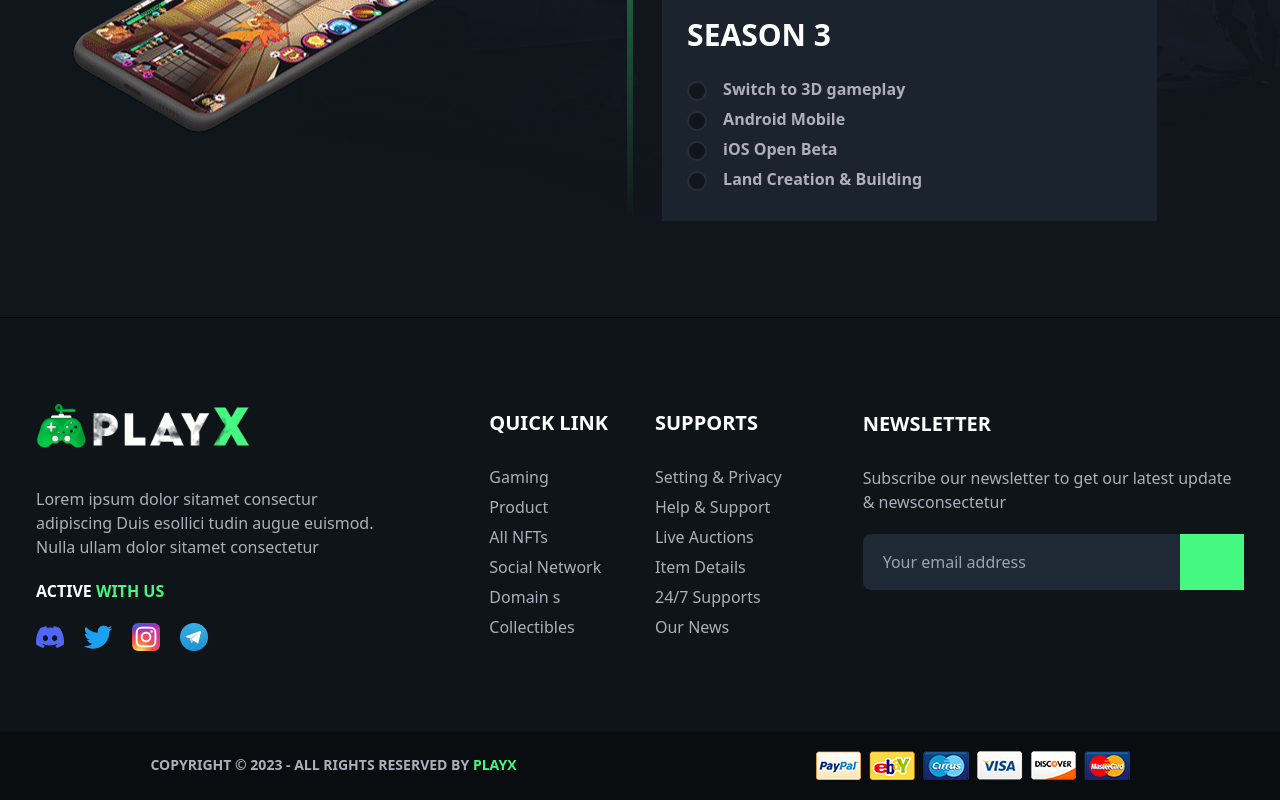
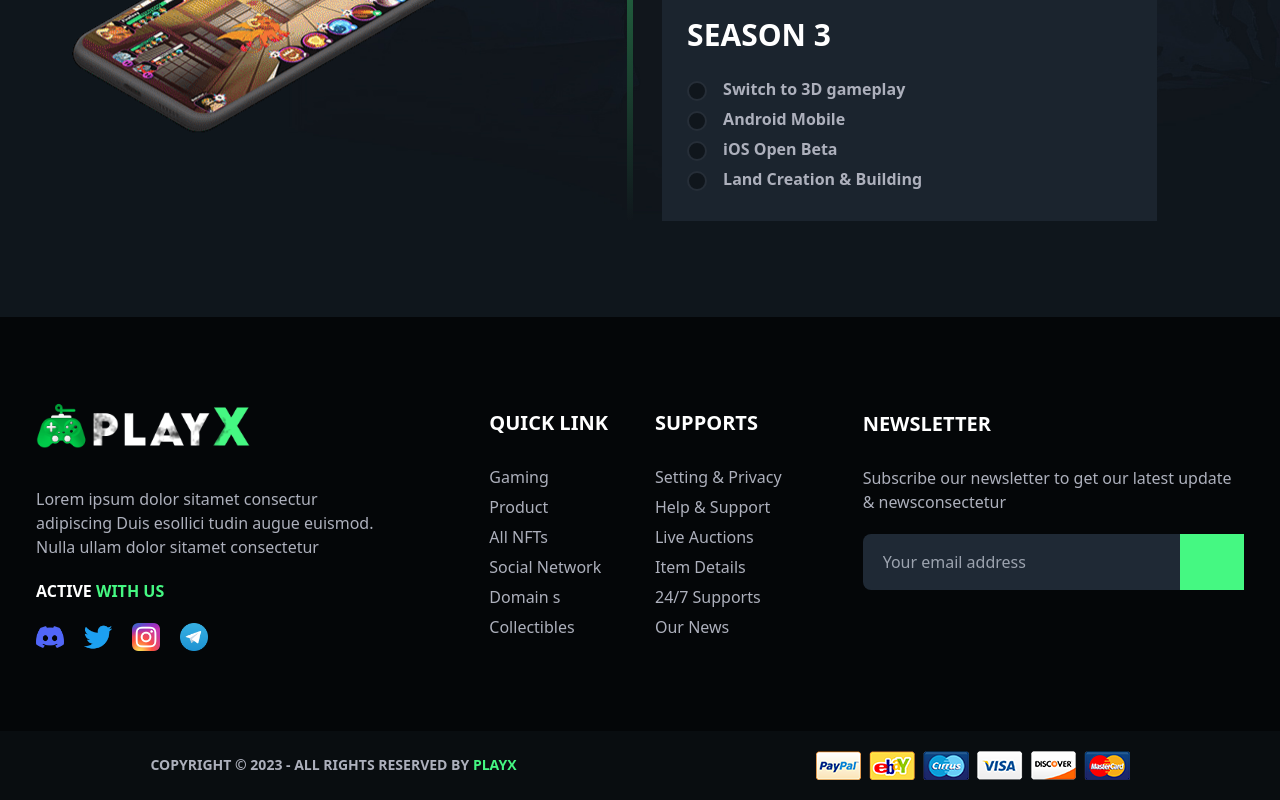
Before and after one commit to Null4d/Playx.io, a React (Create React App) app: page / in a window 1280 px wide. Shown: the part 6511-7311 px from the top of the page. Built offline with nearby package versions, Linux system fonts and the light colour scheme.

Commit message:
optimize bg colorss

```diff
--- a/src/components/Footer.js
+++ b/src/components/Footer.js
@@ -8,7 +8,7 @@ import Payment from '../img/icons/payment_card.png';
 function Footer() {
     return (
         <>
-            <footer className="footer-style-one bg-[#0e1418]">
+            <footer className="footer-style-one bg-BlackBlue">
                 <div className="flex justify-center px-0 pt-20 pb-8 border-t border-solid footer__top-wrap border-t-BlackBlue">
                     <div className="w-full max-w-full px-5 sm:container">
                         <div className="flex-wrap items-center w-full sm:flex">
```
